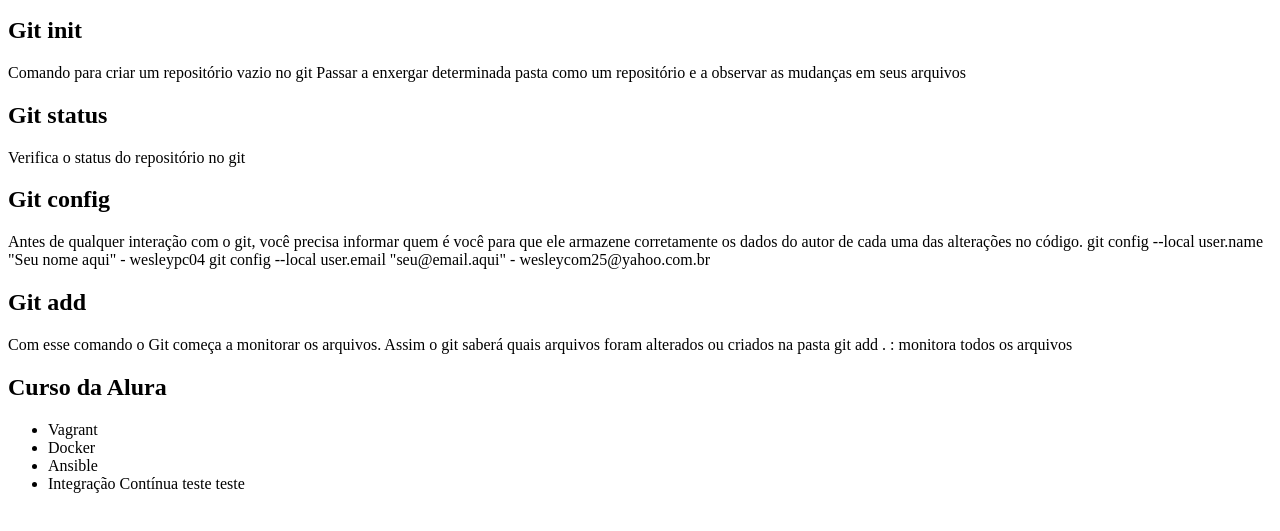
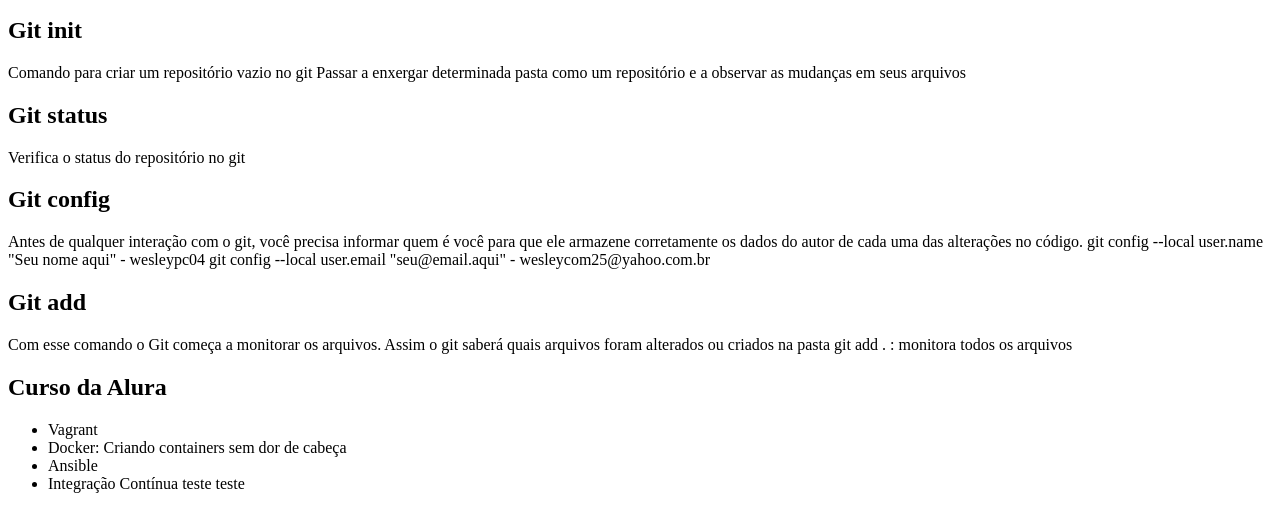
Before and after one commit to wesleycom25/CursoAluraGit, a plain HTML site: page index.html in a window 1280 px wide. Shown: the part 155-686 px from the top of the page. Drawn offline with Linux system fonts and the light colour scheme.

Commit message:
Alteração no nome do curdo Docker

```diff
--- a/index.html
+++ b/index.html
@@ -55,7 +55,7 @@
         <h2>Curso da Alura</h2>
         <ul>
             <li>Vagrant</li>
-            <li>Docker</li>
+            <li>Docker: Criando containers sem dor de cabeça</li>
             <li>Ansible</li>
             <li>Integração Contínua teste teste</li>
         </ul>
```
